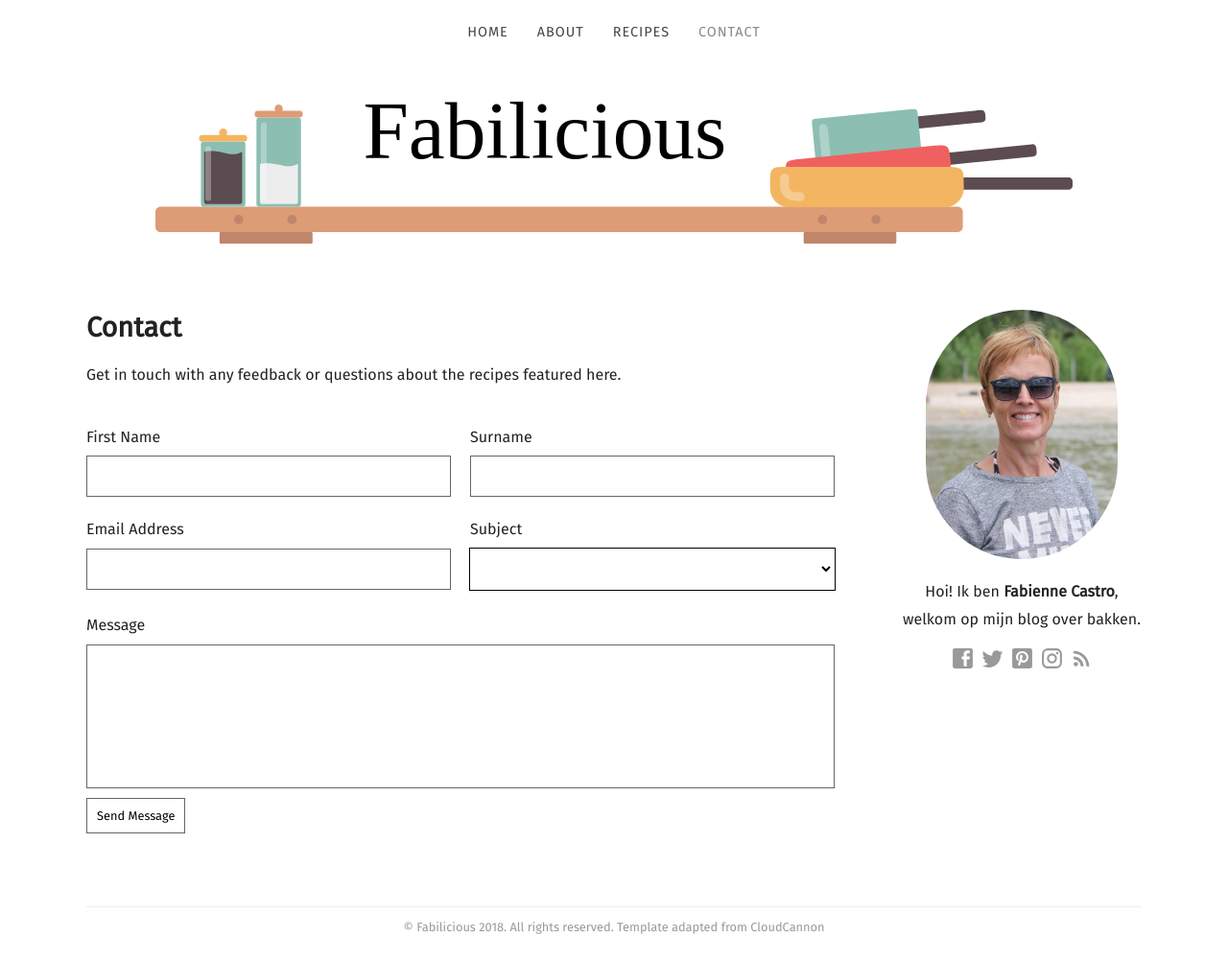
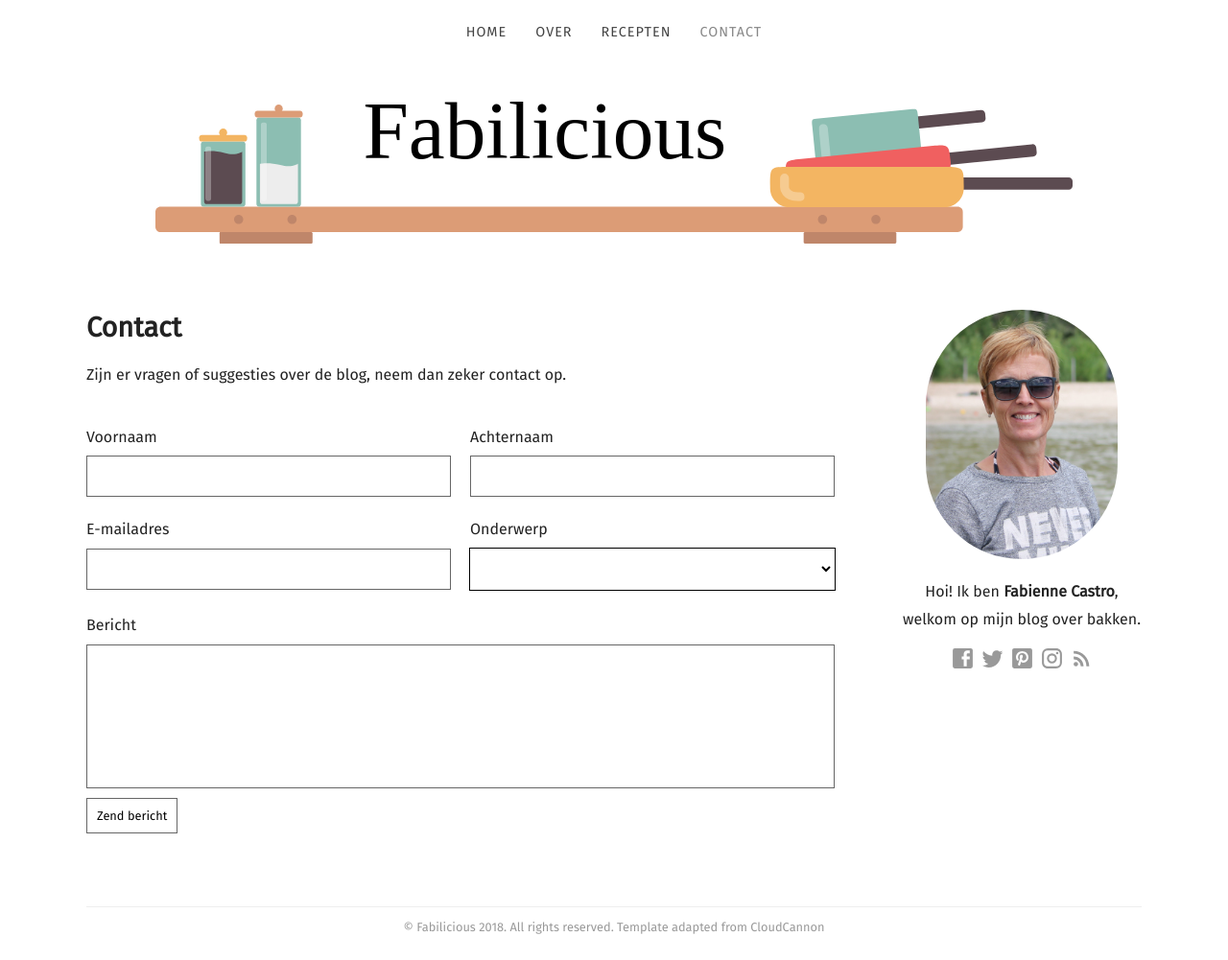
Before and after one commit to fabilicious/fabilicious.github.io, a Jekyll site: the page built from contact.html, in a window 1280 px wide and 1001 px high. Shown: the whole window at 96% size. Built offline with Jekyll 4.4.1, drawn with Linux system fonts in a browser that asks for light colours; some web fonts are replaced.

Commit message:
eerste recept plus vertaling

```diff
--- a/_data/navigation.yml
+++ b/_data/navigation.yml
@@ -1,8 +1,8 @@
 - name: Home
   link: /
-- name: About
+- name: Over
   link: /about/
-- name: Recipes
+- name: Recepten
   link: /recipes/
 - name: Contact
   link: /contact/
--- a/_includes/post-heading.html
+++ b/_includes/post-heading.html
@@ -1,6 +1,6 @@
 {% if include.post_page %}
 	<div class="take-me">
-		<a class="button" href="#recipe">Jump to recipe</a>
+		<a class="button" href="#recipe">Spring naar recept</a>
 	</div>
 {% endif %}
 <h1>
--- a/_sass/blog.scss
+++ b/_sass/blog.scss
@@ -7,6 +7,10 @@
 			text-decoration: underline;
 		}
 	}
+
+    p {
+        text-align: justify;
+    }
 	time {
 		padding: 0 0 20px 0;
 		display: block;
--- a/contact.html
+++ b/contact.html
@@ -2,7 +2,7 @@
 title: Contact
 ---
 <h1>Contact</h1>
-<p class="editable">Get in touch with any feedback or questions about the recipes featured here.</p>
+<p class="editable">Zijn er vragen of suggesties over de blog, neem dan zeker contact op.</p>
 
 <form method="post" action="{{ site.baseurl }}/contact-success/">
 		<input type="hidden" name="_to" value="{{ site.data.email }}" />
@@ -10,34 +10,33 @@ title: Contact
 
 	<div class="contain">
 		<div class="split">
-			<label for="first-name">First Name</label>
+			<label for="first-name">Voornaam</label>
 			<input type="text" name="first-name" id="first-name" />
 		</div>
 		<div class="split">
-			<label for="surname">Surname</label>
+			<label for="surname">Achternaam</label>
 			<input type="text" name="surname" id="surname" />
 		</div>
 	</div>
 
 	<div class="contain">
 		<div class="split">
-			<label for="email">Email Address</label>
+			<label for="email">E-mailadres</label>
 			<input type="email" name="email" id="email" required />
 		</div>
 
 		<div class="split">
-			<label for="subject">Subject</label>
+			<label for="subject">Onderwerp</label>
 			<select id="subject" name="subject">
-				<option value="enquiry">Enquiry</option>
-				<option value="suggestion">Suggestion</option>
-				<option value="press">Press</option>
-				<option value="other">Other</option>
+				<option value="enquiry">Vraag</option>
+				<option value="suggestion">Suggestie</option>
+				<option value="other">Andere</option>
 			</select>
 		</div>
 	</div>
 
-	<label for="message">Message</label>
+	<label for="message">Bericht</label>
 	<textarea name="message" id="message"></textarea>
 
-	<input type="submit" value="Send Message" />
+	<input type="submit" value="Zend bericht" />
 </form>
--- a/index.html
+++ b/index.html
@@ -11,20 +11,20 @@ title: Home
 
 			{{ post.excerpt }}
 
-			<p><a class="button" href="{{ post.url }}">Read more</a></p>
+			<p><a class="button" href="{{ post.url }}">Lees meer</a></p>
 		</article>
 	{% endfor %}
 
 	{% if paginator.total_pages > 1 %}
 		<div class="pagination">
 			{% if paginator.previous_page %}
-				<a href="{{ site.baseurl }}{{ paginator.previous_page_path }}" class="previous btn">&larr; Newer posts</a>
+				<a href="{{ site.baseurl }}{{ paginator.previous_page_path }}" class="previous btn">&larr; Nieuwere posts</a>
 			{% endif %}
 
 			<span class="page_number ">{{ paginator.page }} of {{ paginator.total_pages }}</span>
 
 			{% if paginator.next_page %}
-				<a href="{{ site.baseurl }}{{ paginator.next_page_path }}" class="next btn">Older posts &rarr;</a>
+				<a href="{{ site.baseurl }}{{ paginator.next_page_path }}" class="next btn">Oudere posts &rarr;</a>
 			{% endif %}
 		</div>
 	{% endif %}
```
Also changed, not shown: _layouts/post.html (+5 -5 lines).
